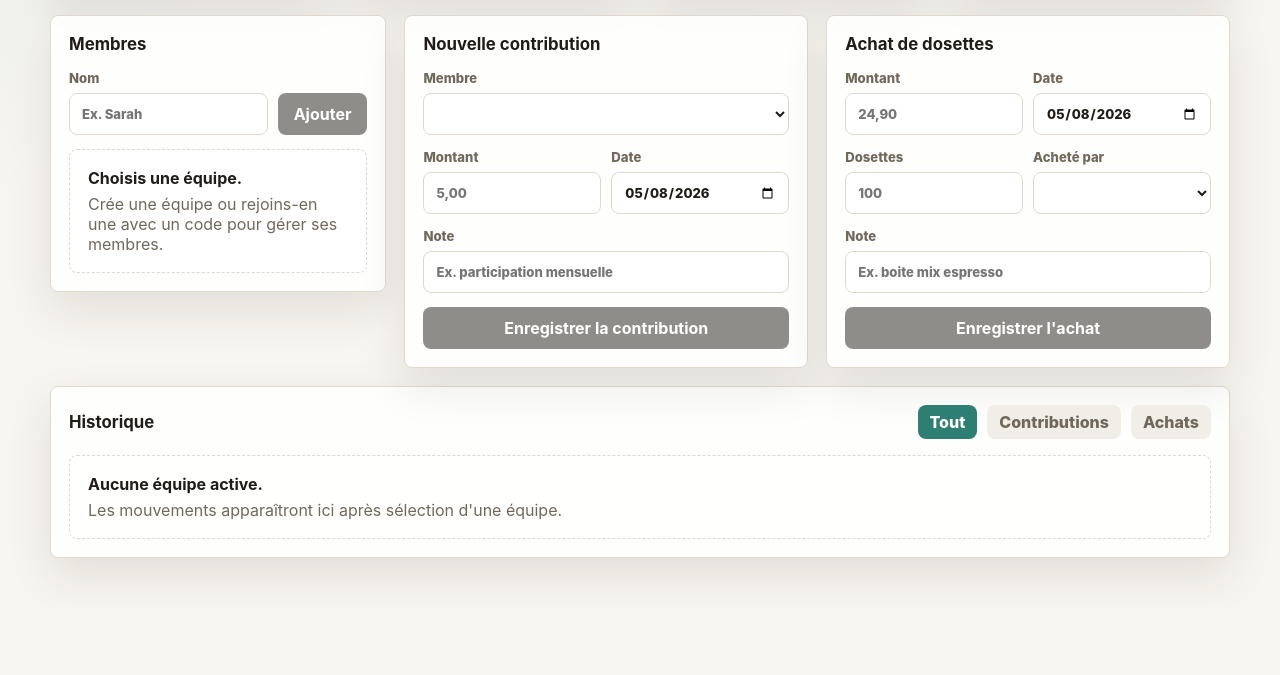
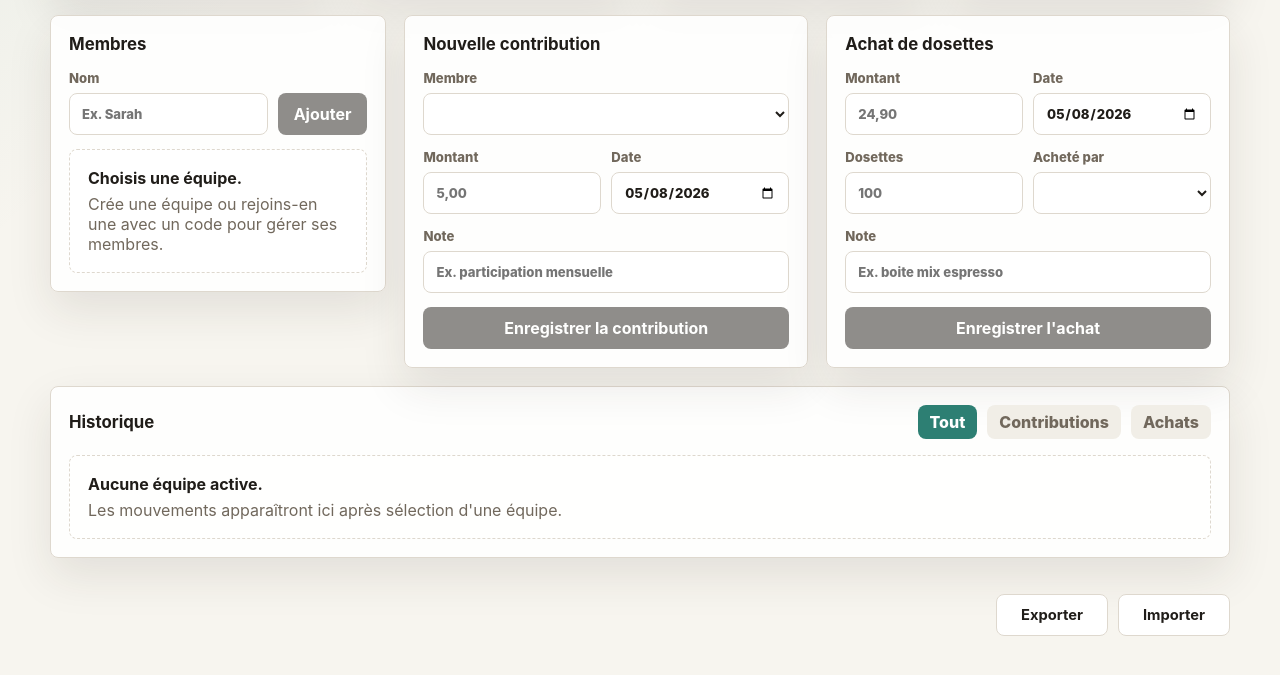
Before and after one commit to mounirlig/coffee-community, a website: page index.html in a window 1280 px wide. Shown: the part 643-1318 px from the top of the page. Before the commit the page ends 1249 px from the top, so only its background shows below. Drawn offline with nearby package versions, Linux system fonts and the light colour scheme.

Commit message:
Move data actions to page footer

```diff
--- a/index.html
+++ b/index.html
@@ -27,15 +27,6 @@
             <h1>Suivi des dosettes de café</h1>
             <p class="sync-status" id="syncStatus">Stockage local</p>
           </div>
-        </div>
-        <div class="topbar-actions">
-          <button class="ghost-button" id="exportData" type="button" title="Exporter les données">
-            Exporter
-          </button>
-          <label class="ghost-button file-button" title="Importer des données">
-            Importer
-            <input id="importData" type="file" accept="application/json" />
-          </label>
         </div>
       </header>
 
@@ -174,6 +165,16 @@
         </div>
         <div class="ledger" id="ledger"></div>
       </section>
+
+      <footer class="data-actions" aria-label="Import et export des données">
+        <button class="ghost-button" id="exportData" type="button" title="Exporter les données">
+          Exporter
+        </button>
+        <label class="ghost-button file-button" title="Importer des données">
+          Importer
+          <input id="importData" type="file" accept="application/json" />
+        </label>
+      </footer>
     </main>
 
     <template id="emptyStateTemplate">
--- a/styles.css
+++ b/styles.css
@@ -182,7 +182,7 @@ h2 {
   font-size: 1.05rem;
 }
 
-.topbar-actions,
+.data-actions,
 .tabs,
 .form-row,
 .inline-form {
@@ -203,9 +203,16 @@ form button {
 .ghost-button {
   display: inline-flex;
   align-items: center;
+  justify-content: center;
   background: var(--surface);
   border: 1px solid var(--border);
   color: var(--text);
+}
+
+.data-actions {
+  justify-content: flex-end;
+  margin-top: 18px;
+  padding-top: 18px;
 }
 
 .file-button input {
@@ -314,6 +321,18 @@ label {
   color: var(--muted);
   font-size: 0.82rem;
   font-weight: 800;
+}
+
+.data-actions .ghost-button {
+  display: inline-flex;
+  width: 112px;
+  align-items: center;
+  justify-content: center;
+  gap: 0;
+  color: var(--text);
+  font-size: 0.92rem;
+  font-weight: 750;
+  line-height: 1;
 }
 
 input,
@@ -457,9 +476,13 @@ select:focus {
   .summary-grid,
   .form-row,
   .inline-form,
-  .topbar-actions {
+  .data-actions {
     display: grid;
     grid-template-columns: 1fr;
+  }
+
+  .data-actions .ghost-button {
+    width: 100%;
   }
 
   .brand-block {
```
